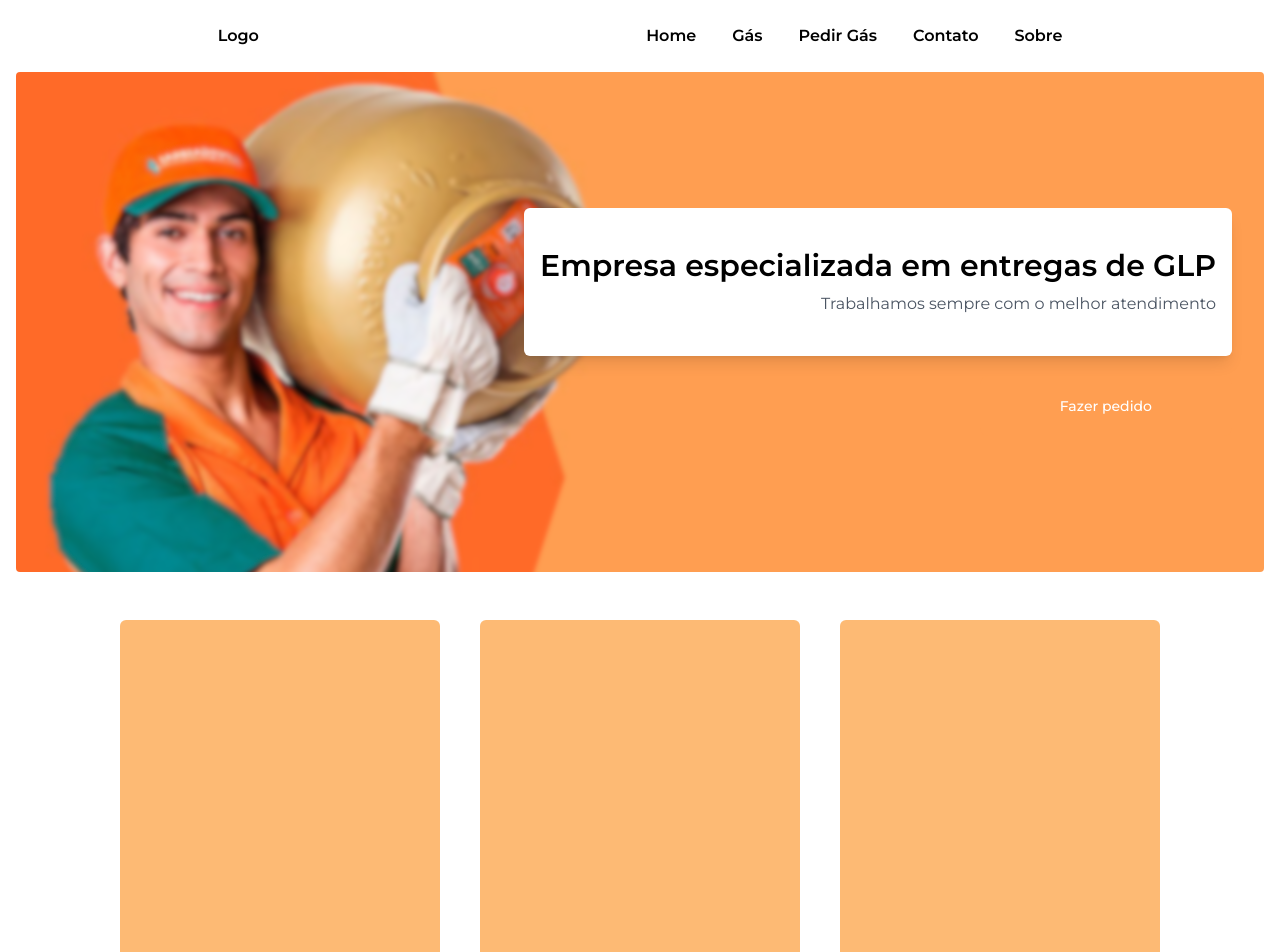
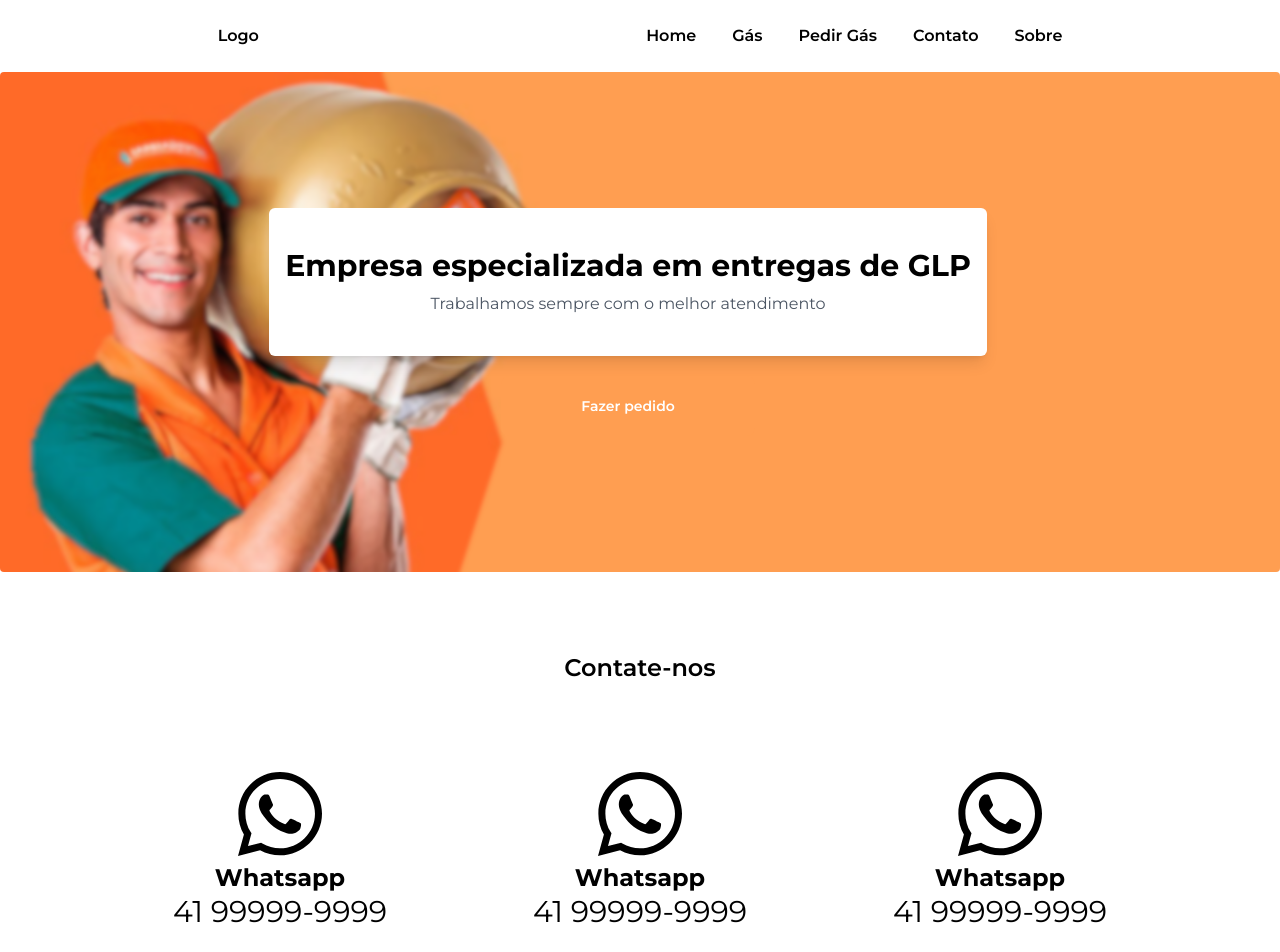
Before and after one commit to HenkelDio/abl-lp, a Next.js app: page / in a window 1280 px wide. Shown: the top 952 px of the page. Built offline with nearby package versions, Linux system fonts and the light colour scheme; what tailwindcss-animated would draw is missing.

Commit message:
added animation

```diff
--- a/package.json
+++ b/package.json
@@ -9,9 +9,11 @@
     "lint": "next lint"
   },
   "dependencies": {
+    "framer-motion": "^11.2.12",
     "next": "14.2.4",
     "react": "^18",
     "react-dom": "^18",
+    "react-icons": "^5.2.1",
     "tailwindcss-animated": "^1.1.2"
   },
   "devDependencies": {
--- a/src/app/components/Card.tsx
+++ b/src/app/components/Card.tsx
@@ -1,7 +1,39 @@
+'use client'
+
+import { motion, Variants } from "framer-motion";
+import { FaWhatsapp } from "react-icons/fa";
+
+const cardVariants: Variants = {
+  offscreen: {
+    y: 300
+  },
+  onscreen: {
+    y: 50,
+    transition: {
+      type: "spring",
+      bounce: 0.4,
+      duration: 0.8
+    }
+  }
+}
+
 export default function Card() {
   return (
-    <div className="w-80 h-96 bg-orange-300 rounded-md">
-
-    </div>
+    <motion.div
+      initial="offscreen"
+      whileInView="onscreen"
+    >
+      <motion.div variants={cardVariants}>
+      <div className="w-80 h-96 rounded-md p-6">
+        <div className="text-8xl flex justify-center">
+          <FaWhatsapp />
+        </div>
+        <div className="text-center">
+          <h2 className="text-2xl font-bold">Whatsapp</h2>
+          <h1 className="text-3xl">41 99999-9999</h1>
+        </div>
+      </div>
+      </motion.div>
+    </motion.div>
   )
 }
--- a/src/app/page.tsx
+++ b/src/app/page.tsx
@@ -3,18 +3,19 @@ import Card from "./components/Card";
 export default function Index() {
   return (
     <>
-      <section className="w-full h-[500px] px-4">
-        <div className="w-full h-full bg-[url('../../assets/teste.png')] bg-fixed rounded p-2 pr-8 animate-fade-right bg-no-repeat">
-          <div className="w-full h-full flex items-end justify-center flex-col animate-fade-up">
-            <div className="bg-white p-4 py-10 opacity-1 rounded-md text-right flex flex-col shadow-lg">
-              <h1 className="text-3xl text-black font-semibold">Empresa especializada em entregas de GLP</h1>
+      <section className="w-full h-[500px]">
+        <div className="w-full h-full bg-[url('../../assets/teste.png')] bg-fixed rounded p-2 pr-8 animate-fade-up bg-no-repeat bg-cover">
+          <div className="w-full h-full flex items-center justify-center flex-col animate-fade-right">
+            <div className="bg-white p-4 py-10 opacity-1 rounded-md text-center flex flex-col shadow-lg">
+              <h1 className="text-3xl text-black font-bold">Empresa especializada em entregas de GLP</h1>
               <p className="mt-2 text-gray-600">Trabalhamos sempre com o melhor atendimento</p>
             </div>
-            <button type="submit" className="text-white mt-5 bg-orange-0 hover:bg-orange-400 focus:ring-4 focus:outline-none focus:bg-orange-400 font-medium rounded-lg text-sm  sm:w-auto px-20 py-5 text-center dark:bg-orange-600 dark:hover:bg-orange-700 dark:focus:bg-orange-600">Fazer pedido</button>
+            <button type="submit" className="text-white font-semibold mt-5 bg-orange-0 hover:bg-orange-400 focus:ring-4 focus:outline-none focus:bg-orange-400 rounded-lg text-sm sm:w-auto px-20 py-5 text-center dark:bg-orange-600 dark:hover:bg-orange-700 dark:focus:bg-orange-600">Fazer pedido</button>
           </div>
         </div>
       </section>
-      <section className="mt-10">
+      <section className="mt-20">
+        <h1 className="text-center font-semibold text-2xl">Contate-nos</h1>
         <div className="flex gap-10 justify-center p-2">
           <Card />
           <Card />
```
Also changed, not shown: 1 other file (tests, documents, lock files or other folders).
